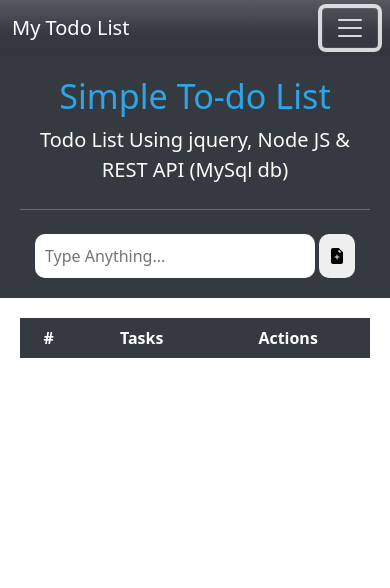
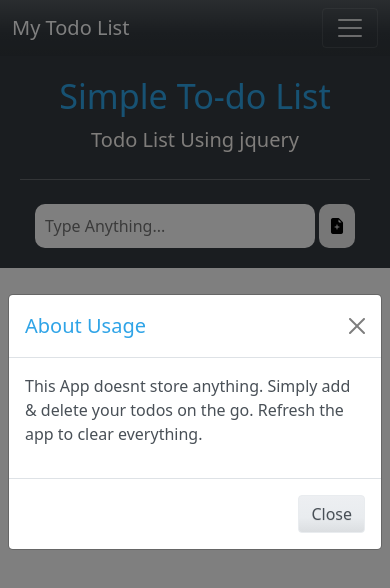
Before and after one commit to JohaaJnr/simpleTodo-CRUD, a plain HTML site: page index.html in a window 390 px wide. Both pictures are taken after a click on the button 350 px from the left and 28 px from the top of the page. Drawn offline with nearby package versions, Linux system fonts and the light colour scheme.

Commit message:
jquerytodo simple

```diff
--- a/index.html
+++ b/index.html
@@ -3,12 +3,12 @@
 <head>
     <meta charset="UTF-8">
     <meta http-equiv="X-UA-Compatible" content="IE=edge">
-    <meta name="viewport" content="width=device-width, initial-scale=1.0">
+    <meta name="viewport" content="width=device-width, initial-scale=1.0 , maximum-scale=1, user-scalable=no">
     <script src="https://code.jquery.com/jquery-3.6.0.min.js" integrity="sha256-/xUj+3OJU5yExlq6GSYGSHk7tPXikynS7ogEvDej/m4=" crossorigin="anonymous"></script>
     <link rel="stylesheet" href="css/bootstrap.min.css">
     <link rel="stylesheet" href="https://cdn.jsdelivr.net/npm/bootstrap-icons@1.5.0/font/bootstrap-icons.css">
     <link rel="stylesheet" href="css/style.css">
-    <script src="https://maxcdn.bootstrapcdn.com/bootstrap/3.3.7/js/bootstrap.min.js" integrity="sha384-Tc5IQib027qvyjSMfHjOMaLkfuWVxZxUPnCJA7l2mCWNIpG9mGCD8wGNIcPD7Txa" crossorigin="anonymous"></script>
+    <script src="js/bootstrap.min.js"  crossorigin="anonymous"></script>
 
     <title>Document</title>
 </head>
@@ -17,17 +17,42 @@
     <nav class="navbar navbar-expand-lg navbar-dark bg-dark">
         <div class="container-fluid">
           <a class="navbar-brand" href="#">My Todo List</a>
-          <button class="navbar-toggler" type="button" data-bs-toggle="collapse" data-bs-target="#navbarColor02" aria-controls="navbarColor02" aria-expanded="false" aria-label="Toggle navigation">
-            <span class="navbar-toggler-icon"></span>
+          <button class="navbar-toggler" type="button" data-bs-toggle="" data-bs-target="#navbarColor01" aria-controls="navbarColor01" aria-expanded="false" aria-label="Toggle navigation">
+            <a data-bs-toggle="modal" data-bs-target="#exampleModalCenter"><span class="navbar-toggler-icon" ></span></a>
           </button>
 
         </div>
       </nav>
+
+       <!--Modal-->
+
+<div class="modal fade" id="exampleModalCenter" tabindex="-1" role="dialog">
+  <div class="modal-dialog modal-dialog-centered" role="document">
+    <div class="modal-content">
+      <div class="modal-header">
+        <h5 class="modal-title">About Usage</h5>
+        <button type="button" class="btn-close" data-bs-dismiss="modal" aria-label="Close">
+          <span aria-hidden="true"></span>
+        </button>
+      </div>
+      <div class="modal-body">
+        <p>This App doesnt store anything. Simply add & delete your todos on the go. Refresh the app to clear everything.</p>
+      </div>
+      <div class="modal-footer">
+        <button type="button" class="btn btn-secondary" data-bs-dismiss="modal">Close</button>
+      </div>
+    </div>
+  </div>
+</div>
+      <!---->
       <!--Body-->
+
+
+
 
         <div class="jumbotron">
             <h1 class="display-4">Simple To-do List</h1>
-            <p class="lead">Todo List Using jquery, Node JS & REST API (MySql db)</p>
+            <p class="lead">Todo List Using jquery</p>
             <hr class="my-4">
             <form id="form">
                 <input type="text" id="textarea" placeholder="Type Anything...">
@@ -35,7 +60,7 @@
             </form>
           </div>
      <div class="container">
-      <table class="table  table-dark table-hover">
+      <table id="todos" class="table table-dark table-hover">
         <thead>
           <tr>
             <th scope="col">#</th>
@@ -50,6 +75,6 @@
       </table>
      </div>
     <!---->
-   <script src="js/app.js"></script>
+    <script src="js/app.js"></script>
 </body>
 </html>
--- a/js/app.js
+++ b/js/app.js
@@ -1,14 +1,15 @@
 $(document).ready(function(){
 
 var count = 1;
+$('#todos').hide();
 
 $('#form').on('submit', function(e){
     e.preventDefault();
     let addtask = $('#textarea').val();
 
+    let counts = count++;
 
-   let counts = count++;
-
+    $('#todos').show();
     $('#tasks').append(`
     <tr id="${counts}">
     <th ><i class="bi bi-arrow-return-right"></i></th>
@@ -16,6 +17,8 @@ $('#form').on('submit', function(e){
     <td ><button class="btnn" onclick="$('#${counts}').remove();"><i class="bi bi-trash"></i></button></td>
     </tr>
     `);
+
     $('#textarea').val('');
+
 });
 });
```
